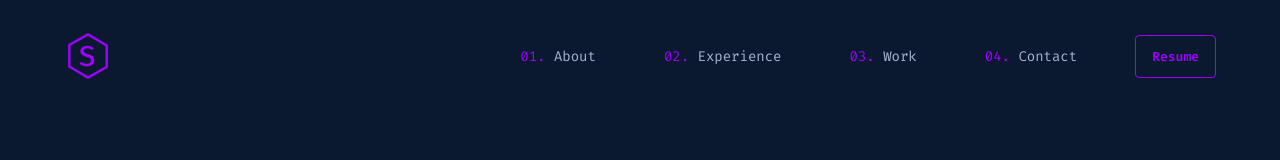
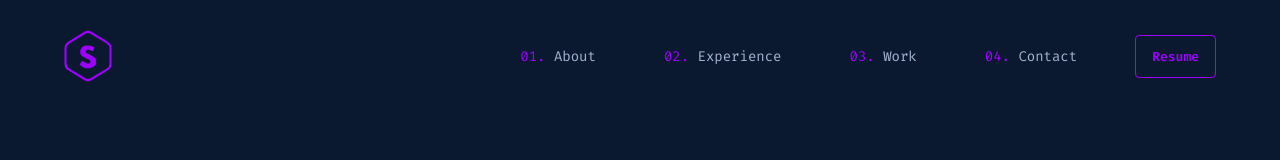
Before and after one commit to 365-Code/Portfolio, a Next.js app: page / in a window 1280 px wide. Shown: the top 160 px of the page. Built offline with nearby package versions, Linux system fonts and the light colour scheme.

Commit message:
Logo Change

```diff
--- a/app/components/Loader.tsx
+++ b/app/components/Loader.tsx
@@ -14,7 +14,6 @@ const Loader = () => {
                 transform="translate(0,0), scale(1)">
                     <path
                     transform="translate(-51.2, -51.2), scale(14.4)"
-                    fill="#0a192f"
                     d="M9.166.33a2.25 2.25 0 00-2.332 0l-5.25 3.182A2.25 2.25 0 00.5 5.436v5.128a2.25 2.25 0 001.084 1.924l5.25 3.182a2.25 2.25 0 002.332 0l5.25-3.182a2.25 2.25 0 001.084-1.924V5.436a2.25 2.25 0 00-1.084-1.924L9.166.33z"
                     ></path>
                 </g>
--- a/app/components/Logo.tsx
+++ b/app/components/Logo.tsx
@@ -4,39 +4,67 @@ const firaCode = Fira_Code({subsets:['latin']})
 
 function Logo() {
   return (
-    <svg id="logo" xmlns="http://www.w3.org/2000/svg" viewBox="0 0 100 100">
-      <title>Logo</title>
+    <svg
+            width="200px"
+            height="200px"
+            viewBox="-51.2 -51.2 230.40 230.40"
+            preserveAspectRatio="xMidYMid meet"
+            fill="#000000">
+                <g
+                id="logoH"
+                transform="translate(0,0), scale(1)">
+                    <path
+                    transform="translate(-51.2, -51.2), scale(14.4)"
+                    d="M9.166.33a2.25 2.25 0 00-2.332 0l-5.25 3.182A2.25 2.25 0 00.5 5.436v5.128a2.25 2.25 0 001.084 1.924l5.25 3.182a2.25 2.25 0 002.332 0l5.25-3.182a2.25 2.25 0 001.084-1.924V5.436a2.25 2.25 0 00-1.084-1.924L9.166.33z"
+                    ></path>
+                </g>
+                <g
+                id="SVGRepo_tracerCarrier"
+                strokeLinecap="round"
+                strokeLinejoin="round"
+                stroke="#CCCCCC"
+                strokeWidth="1.28">
+                </g>
 
-      <g>
+                <g
+                id="logoS">
+                    <path
+                    d="M94.9 71.35c-8.08-7.63-21.82-13.99-30.91-18.2c-1.54-.71-2.93-1.35-4.11-1.92c-3.43-1.65-8.12-6.22-6.1-11.47c1.36-3.55 4.81-5.34 10.27-5.34c1.75 0 3.67.2 5.72.58c7.12 1.33 12.52 3.99 15.58 5.5c.38.19.82.21 1.22.07c.39-.15.72-.45.89-.84l7.01-15.81c.31-.69.07-1.51-.57-1.93c-4.94-3.28-17.27-8.15-30.97-8.15c-1.98 0-3.95.1-5.87.3c-10.92 1.12-21.86 4.03-27.92 17.64c-3.78 8.47-3.77 18.01.01 24.89c4.04 7.51 10.66 10.87 19.04 15.11l1.08.55c6.05 3.02 13.3 6.38 18.07 8.59c7.05 3.4 9.66 9.44 8.04 13.08c-2.61 5.87-8.38 7.16-18.36 4.33c-8.81-2.39-16.94-9.14-19.21-11.15c-.34-.3-.79-.44-1.25-.38c-.45.06-.85.32-1.1.69L24.6 104.14c-.41.63-.32 1.46.22 1.98c5.63 5.43 10.22 8.59 18.17 12.5c5.35 2.63 13.18 4.21 20.95 4.21c8.12 0 27.95-1.88 36.65-19.26c5.55-11.12 3.48-22.84-5.69-32.22z"></path>
+                </g>
+            </svg>
+    // <svg id="logo" xmlns="http://www.w3.org/2000/svg" viewBox="0 0 100 100">
+    //   <title>Logo</title>
 
-        {/* <g id="K" transform="translate(35.000000, 35.000000)">
-          <path
-            fill="currentColor"
-            d="M 23.363281 24.847656 L 15.269531 13.421875 L 22.847656 4.730469 C 22.972656 4.582031 23.003906 4.375 22.925781 4.199219 C 22.847656 4.019531 22.675781 3.90625 22.488281 3.90625 L 18.683594 3.90625 C 18.546875 3.90625 18.417969 3.964844 18.324219 4.066406 L 10.429688 12.9375 L 10.429688 4.398438 C 10.429688 4.128906 10.210938 3.90625 9.945312 3.90625 L 6.566406 3.90625 C 6.300781 3.90625 6.085938 4.128906 6.085938 4.398438 L 6.085938 25.140625 C 6.085938 25.410156 6.300781 25.632812 6.566406 25.632812 L 9.945312 25.632812 C 10.210938 25.632812 10.429688 25.410156 10.429688 25.140625 L 10.429688 18.976562 L 12.644531 16.433594 L 19.007812 25.429688 C 19.097656 25.558594 19.246094 25.632812 19.398438 25.632812 L 22.972656 25.632812 C 23.15625 25.632812 23.320312 25.527344 23.402344 25.363281 C 23.484375 25.199219 23.472656 25 23.363281 24.847656 Z M 23.363281 24.847656 "
-          /> */}
+    //   <g>
 
-          <g id="K" transform="translate(30.000000, 70.000000)">
-          <text className={`${firaCode.className} font-medium`} fill="currentColor" fontSize="60" fontWeight="300">
-            <tspan x="0" y="0">
-            S</tspan>
-            </text>
+    //     {/* <g id="K" transform="translate(35.000000, 35.000000)">
+    //       <path
+    //         fill="currentColor"
+    //         d="M 23.363281 24.847656 L 15.269531 13.421875 L 22.847656 4.730469 C 22.972656 4.582031 23.003906 4.375 22.925781 4.199219 C 22.847656 4.019531 22.675781 3.90625 22.488281 3.90625 L 18.683594 3.90625 C 18.546875 3.90625 18.417969 3.964844 18.324219 4.066406 L 10.429688 12.9375 L 10.429688 4.398438 C 10.429688 4.128906 10.210938 3.90625 9.945312 3.90625 L 6.566406 3.90625 C 6.300781 3.90625 6.085938 4.128906 6.085938 4.398438 L 6.085938 25.140625 C 6.085938 25.410156 6.300781 25.632812 6.566406 25.632812 L 9.945312 25.632812 C 10.210938 25.632812 10.429688 25.410156 10.429688 25.140625 L 10.429688 18.976562 L 12.644531 16.433594 L 19.007812 25.429688 C 19.097656 25.558594 19.246094 25.632812 19.398438 25.632812 L 22.972656 25.632812 C 23.15625 25.632812 23.320312 25.527344 23.402344 25.363281 C 23.484375 25.199219 23.472656 25 23.363281 24.847656 Z M 23.363281 24.847656 "
+    //       /> */}
 
-        </g>
+    //       <g id="K" transform="translate(30.000000, 70.000000)">
+    //       <text className={`${firaCode.className} font-medium`} fill="currentColor" fontSize="60" fontWeight="300">
+    //         <tspan x="0" y="0">
+    //         S</tspan>
+    //         </text>
 
-        <path
-          stroke="currentColor"
-          strokeWidth="5"
-          strokeLinecap="round"
-          strokeLinejoin="round"
-          d="M 50, 5
-                  L 11, 27
-                  L 11, 72
-                  L 50, 95
-                  L 89, 73
-                  L 89, 28 z"
-        />
-      </g>
-    </svg>
+    //     </g>
+
+    //     <path
+    //       stroke="currentColor"
+    //       strokeWidth="5"
+    //       strokeLinecap="round"
+    //       strokeLinejoin="round"
+    //       d="M 50, 5
+    //               L 11, 27
+    //               L 11, 72
+    //               L 50, 95
+    //               L 89, 73
+    //               L 89, 28 z"
+    //     />
+    //   </g>
+    // </svg>
   );
 }
 
--- a/app/scss/components/_logo.scss
+++ b/app/scss/components/_logo.scss
@@ -1,4 +1,15 @@
 #logo{
     @apply h-full w-full fill-none;
-    color: var(--theme-color);
 }
+
+#logoH{
+  stroke-width: 0.7;
+  stroke: #9d00ff;
+  fill: #0a192f;
+  transform: scale(1);
+}
+
+#logoS{
+    fill: #9d00ff;
+    transform: scale(1);
+}
```
